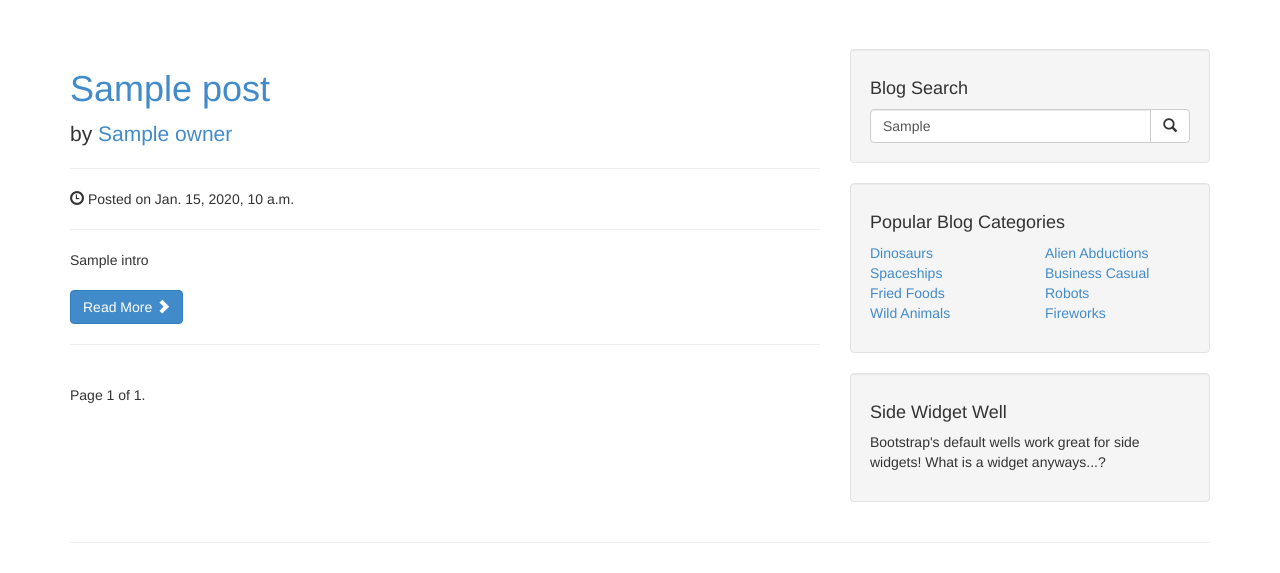
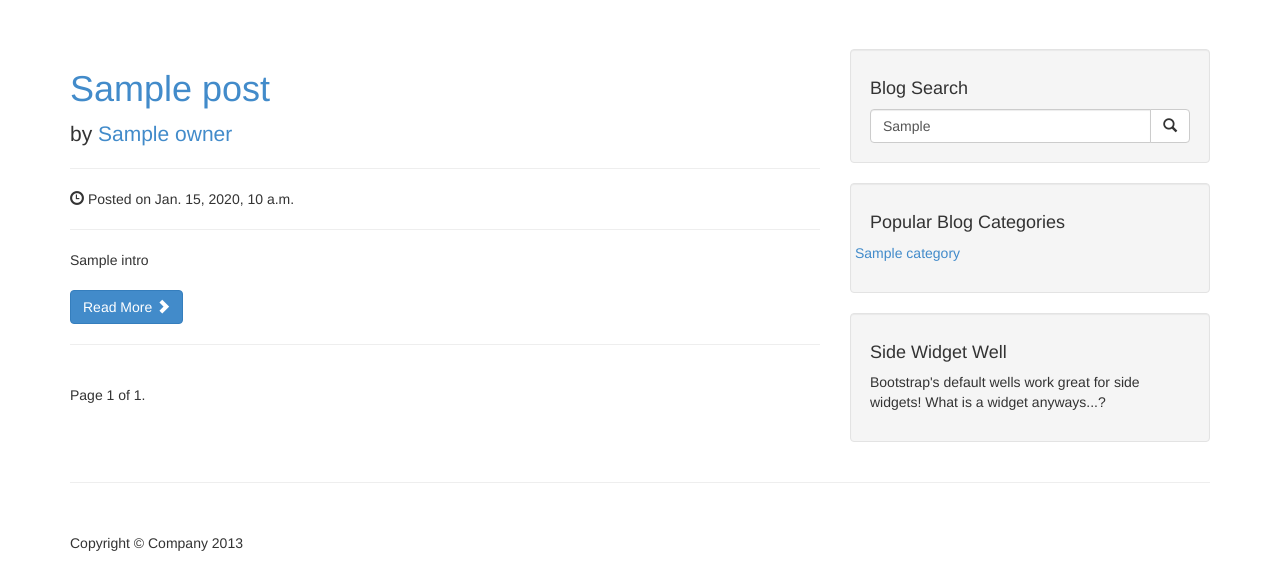
Before and after one commit to artursmet/wagtailblog, a Django app: template wagpress/blog/templates/blog/blog_index_page.html in a window 1280 px wide. Shown: the part 51-624 px from the top of the page. Run offline with Django 3.2, Linux system fonts and the light colour scheme; the template is opened without the code that fills it: most values are stand-ins (such as "Sample title", 1, 10 or a date in 2020); some libraries are stand-ins or nearby versions.

Commit message:
Add categories context_processor

```diff
--- /dev/null
+++ b/wagpress/blog/context_processors/__init__.py
@@ -0,0 +1 @@
+from categories import categories
--- a/wagpress/blog/templates/blog/blog_index_page.html
+++ b/wagpress/blog/templates/blog/blog_index_page.html
@@ -3,7 +3,7 @@
 
 {% block content %}
     {% for post in posts %}
-        <h1><a href="#">{{ post.title }}</a>
+        <h1><a href="{{ post.url }}">{{ post.title }}</a>
         </h1>
         <p class="lead">by <a href="/">{{ post.owner }}</a>
         </p>
--- a/wagpress/templates/base.html
+++ b/wagpress/templates/base.html
@@ -70,30 +70,12 @@
                 <div class="well">
                     <h4>Popular Blog Categories</h4>
                     <div class="row">
-                        <div class="col-lg-6">
-                            <ul class="list-unstyled">
-                                <li><a href="#dinosaurs">Dinosaurs</a>
-                                </li>
-                                <li><a href="#spaceships">Spaceships</a>
-                                </li>
-                                <li><a href="#fried-foods">Fried Foods</a>
-                                </li>
-                                <li><a href="#wild-animals">Wild Animals</a>
-                                </li>
-                            </ul>
-                        </div>
-                        <div class="col-lg-6">
-                            <ul class="list-unstyled">
-                                <li><a href="#alien-abductions">Alien Abductions</a>
-                                </li>
-                                <li><a href="#business-casual">Business Casual</a>
-                                </li>
-                                <li><a href="#robots">Robots</a>
-                                </li>
-                                <li><a href="#fireworks">Fireworks</a>
-                                </li>
-                            </ul>
-                        </div>
+                        <ul class="list-unstyled">
+                        {% for category in categories_list %}
+                            <li><a href='#'>{{ category.name }}</a></li>
+                        {% endfor %}
+                        </ul>
+
                     </div>
                 </div>
                 <!-- /well -->
--- a/wagpress/wagpress/settings.py
+++ b/wagpress/wagpress/settings.py
@@ -114,6 +114,7 @@ TEMPLATE_DIRS = (
 from django.conf import global_settings
 TEMPLATE_CONTEXT_PROCESSORS = global_settings.TEMPLATE_CONTEXT_PROCESSORS + (
     'django.core.context_processors.request',
+    'blog.context_processors.categories'
 )
 
 COMPRESS_PRECOMPILERS = (
```
Also changed, not shown: wagpress/blog/context_processors/categories.py (added, +7 -0 lines).
